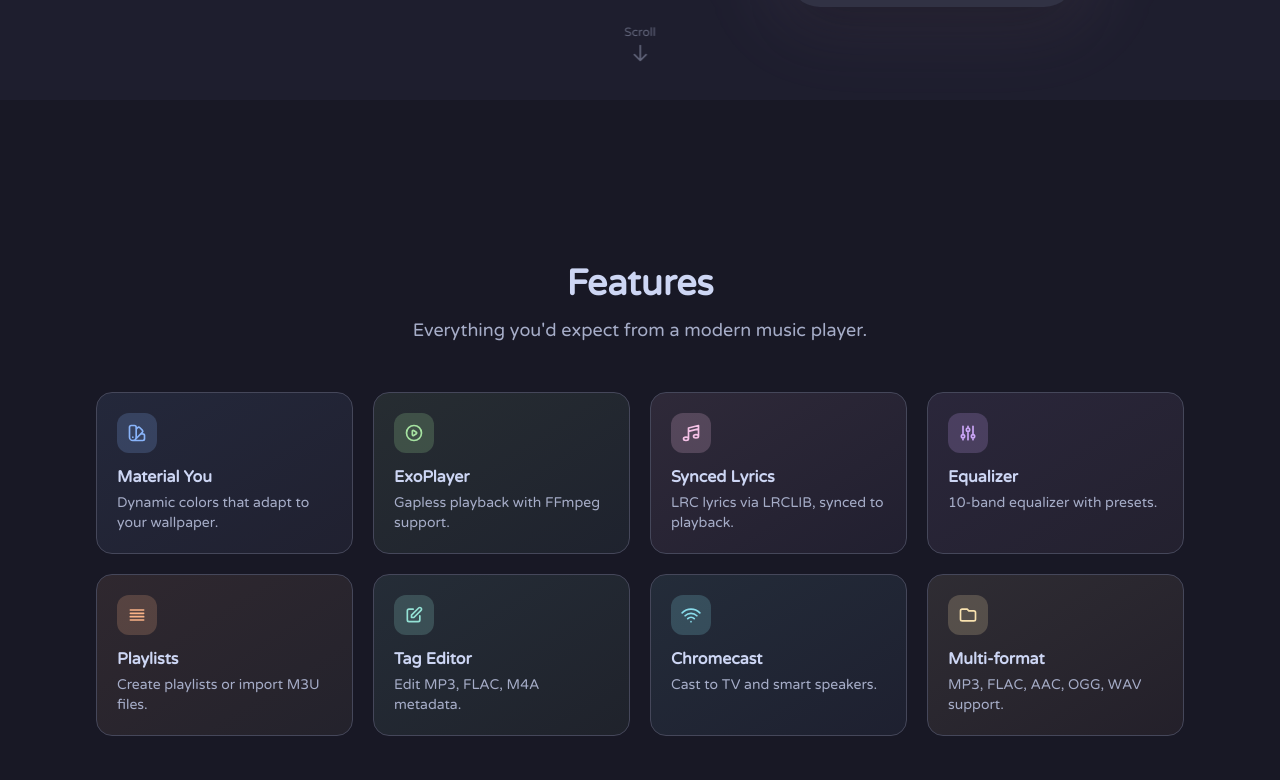
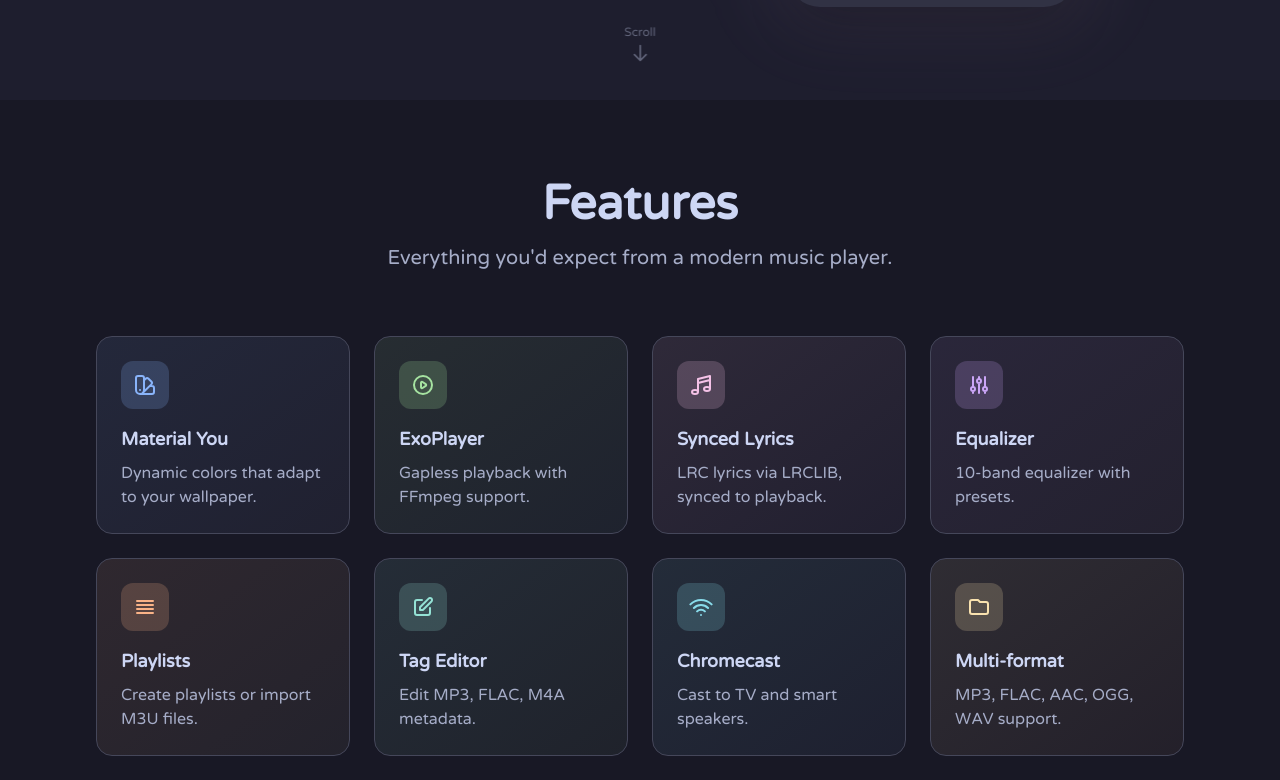
Before and after one commit to lostf1sh/PixelPlayerWeb, a Vue app: page / in a window 1280 px wide. Shown: the part 700-1480 px from the top of the page. Built offline with nearby package versions, Linux system fonts and the light colour scheme; no server answers.

Commit message:
style: Adjust component spacing, typography, and element sizes for a refreshed UI.

```diff
--- a/src/components/Community.vue
+++ b/src/components/Community.vue
@@ -1,5 +1,5 @@
 <template>
-  <div class="min-h-screen flex items-center py-20 bg-base" id="community">
+  <div class="py-20 bg-base" id="community">
     <div class="max-w-4xl mx-auto px-4 sm:px-6 lg:px-8">
       <div class="text-center mb-10">
         <h2 class="text-base text-primary font-semibold tracking-wide uppercase">Community</h2>
--- a/src/components/Features.vue
+++ b/src/components/Features.vue
@@ -52,107 +52,107 @@
 </script>
 
 <template>
-  <div class="min-h-screen flex items-center py-20 bg-mantle" id="features">
-    <div class="max-w-6xl mx-auto px-4 sm:px-6 lg:px-8">
+  <div class="py-20 bg-mantle" id="features">
+    <div class="max-w-6xl mx-auto px-4 sm:px-6 lg:px-8 w-full">
       <!-- Section Header -->
-      <div class="text-center mb-12">
-        <h2 class="text-3xl md:text-4xl font-bold text-text mb-3">
+      <div class="text-center mb-16">
+        <h2 class="text-4xl md:text-5xl font-bold text-text mb-4">
           Features
         </h2>
-        <p class="text-lg text-subtext0">
+        <p class="text-xl text-subtext0">
           Everything you'd expect from a modern music player.
         </p>
       </div>
 
       <!-- Feature Cards Grid with Gradients -->
-      <div class="grid grid-cols-2 md:grid-cols-4 gap-4 md:gap-5">
+      <div class="grid grid-cols-2 md:grid-cols-4 gap-5 md:gap-6">
         <!-- Material You -->
-        <div class="p-5 rounded-2xl bg-gradient-to-br from-blue/10 to-lavender/5 border border-surface1">
-          <div class="w-10 h-10 rounded-xl bg-blue/20 flex items-center justify-center mb-3">
-            <svg class="w-5 h-5 text-blue" fill="none" stroke="currentColor" viewBox="0 0 24 24">
+        <div class="p-6 rounded-2xl bg-gradient-to-br from-blue/10 to-lavender/5 border border-surface1">
+          <div class="w-12 h-12 rounded-xl bg-blue/20 flex items-center justify-center mb-4">
+            <svg class="w-6 h-6 text-blue" fill="none" stroke="currentColor" viewBox="0 0 24 24">
               <path stroke-linecap="round" stroke-linejoin="round" stroke-width="2" d="M7 21a4 4 0 01-4-4V5a2 2 0 012-2h4a2 2 0 012 2v12a4 4 0 01-4 4zm0 0h12a2 2 0 002-2v-4a2 2 0 00-2-2h-2.343M11 7.343l1.657-1.657a2 2 0 012.828 0l2.829 2.829a2 2 0 010 2.828l-8.486 8.485M7 17h.01"></path>
             </svg>
           </div>
-          <h3 class="font-semibold text-text mb-1">Material You</h3>
-          <p class="text-sm text-subtext0">Dynamic colors that adapt to your wallpaper.</p>
+          <h3 class="font-bold text-text text-lg mb-2">Material You</h3>
+          <p class="text-subtext0">Dynamic colors that adapt to your wallpaper.</p>
         </div>
 
         <!-- ExoPlayer -->
-        <div class="p-5 rounded-2xl bg-gradient-to-br from-green/10 to-teal/5 border border-surface1">
-          <div class="w-10 h-10 rounded-xl bg-green/20 flex items-center justify-center mb-3">
-            <svg class="w-5 h-5 text-green" fill="none" stroke="currentColor" viewBox="0 0 24 24">
+        <div class="p-6 rounded-2xl bg-gradient-to-br from-green/10 to-teal/5 border border-surface1">
+          <div class="w-12 h-12 rounded-xl bg-green/20 flex items-center justify-center mb-4">
+            <svg class="w-6 h-6 text-green" fill="none" stroke="currentColor" viewBox="0 0 24 24">
               <path stroke-linecap="round" stroke-linejoin="round" stroke-width="2" d="M14.752 11.168l-3.197-2.132A1 1 0 0010 9.87v4.263a1 1 0 001.555.832l3.197-2.132a1 1 0 000-1.664z"></path>
               <path stroke-linecap="round" stroke-linejoin="round" stroke-width="2" d="M21 12a9 9 0 11-18 0 9 9 0 0118 0z"></path>
             </svg>
           </div>
-          <h3 class="font-semibold text-text mb-1">ExoPlayer</h3>
-          <p class="text-sm text-subtext0">Gapless playback with FFmpeg support.</p>
+          <h3 class="font-bold text-text text-lg mb-2">ExoPlayer</h3>
+          <p class="text-subtext0">Gapless playback with FFmpeg support.</p>
         </div>
 
         <!-- Synced Lyrics -->
-        <div class="p-5 rounded-2xl bg-gradient-to-br from-pink/10 to-mauve/5 border border-surface1">
-          <div class="w-10 h-10 rounded-xl bg-pink/20 flex items-center justify-center mb-3">
-            <svg class="w-5 h-5 text-pink" fill="none" stroke="currentColor" viewBox="0 0 24 24">
+        <div class="p-6 rounded-2xl bg-gradient-to-br from-pink/10 to-mauve/5 border border-surface1">
+          <div class="w-12 h-12 rounded-xl bg-pink/20 flex items-center justify-center mb-4">
+            <svg class="w-6 h-6 text-pink" fill="none" stroke="currentColor" viewBox="0 0 24 24">
               <path stroke-linecap="round" stroke-linejoin="round" stroke-width="2" d="M9 19V6l12-3v13M9 19c0 1.105-1.343 2-3 2s-3-.895-3-2 1.343-2 3-2 3 .895 3 2zm12-3c0 1.105-1.343 2-3 2s-3-.895-3-2 1.343-2 3-2 3 .895 3 2zM9 10l12-3"></path>
             </svg>
           </div>
-          <h3 class="font-semibold text-text mb-1">Synced Lyrics</h3>
-          <p class="text-sm text-subtext0">LRC lyrics via LRCLIB, synced to playback.</p>
+          <h3 class="font-bold text-text text-lg mb-2">Synced Lyrics</h3>
+          <p class="text-subtext0">LRC lyrics via LRCLIB, synced to playback.</p>
         </div>
 
         <!-- Equalizer -->
-        <div class="p-5 rounded-2xl bg-gradient-to-br from-mauve/10 to-pink/5 border border-surface1">
-          <div class="w-10 h-10 rounded-xl bg-mauve/20 flex items-center justify-center mb-3">
-            <svg class="w-5 h-5 text-mauve" fill="none" stroke="currentColor" viewBox="0 0 24 24">
+        <div class="p-6 rounded-2xl bg-gradient-to-br from-mauve/10 to-pink/5 border border-surface1">
+          <div class="w-12 h-12 rounded-xl bg-mauve/20 flex items-center justify-center mb-4">
+            <svg class="w-6 h-6 text-mauve" fill="none" stroke="currentColor" viewBox="0 0 24 24">
               <path stroke-linecap="round" stroke-linejoin="round" stroke-width="2" d="M12 6V4m0 2a2 2 0 100 4m0-4a2 2 0 110 4m-6 8a2 2 0 100-4m0 4a2 2 0 110-4m0 4v2m0-6V4m6 6v10m6-2a2 2 0 100-4m0 4a2 2 0 110-4m0 4v2m0-6V4"></path>
             </svg>
           </div>
-          <h3 class="font-semibold text-text mb-1">Equalizer</h3>
-          <p class="text-sm text-subtext0">10-band equalizer with presets.</p>
+          <h3 class="font-bold text-text text-lg mb-2">Equalizer</h3>
+          <p class="text-subtext0">10-band equalizer with presets.</p>
         </div>
 
         <!-- Playlists -->
-        <div class="p-5 rounded-2xl bg-gradient-to-br from-peach/10 to-yellow/5 border border-surface1">
-          <div class="w-10 h-10 rounded-xl bg-peach/20 flex items-center justify-center mb-3">
-            <svg class="w-5 h-5 text-peach" fill="none" stroke="currentColor" viewBox="0 0 24 24">
+        <div class="p-6 rounded-2xl bg-gradient-to-br from-peach/10 to-yellow/5 border border-surface1">
+          <div class="w-12 h-12 rounded-xl bg-peach/20 flex items-center justify-center mb-4">
+            <svg class="w-6 h-6 text-peach" fill="none" stroke="currentColor" viewBox="0 0 24 24">
               <path stroke-linecap="round" stroke-linejoin="round" stroke-width="2" d="M4 6h16M4 10h16M4 14h16M4 18h16"></path>
             </svg>
           </div>
-          <h3 class="font-semibold text-text mb-1">Playlists</h3>
-          <p class="text-sm text-subtext0">Create playlists or import M3U files.</p>
+          <h3 class="font-bold text-text text-lg mb-2">Playlists</h3>
+          <p class="text-subtext0">Create playlists or import M3U files.</p>
         </div>
 
         <!-- Tag Editor -->
-        <div class="p-5 rounded-2xl bg-gradient-to-br from-teal/10 to-green/5 border border-surface1">
-          <div class="w-10 h-10 rounded-xl bg-teal/20 flex items-center justify-center mb-3">
-            <svg class="w-5 h-5 text-teal" fill="none" stroke="currentColor" viewBox="0 0 24 24">
+        <div class="p-6 rounded-2xl bg-gradient-to-br from-teal/10 to-green/5 border border-surface1">
+          <div class="w-12 h-12 rounded-xl bg-teal/20 flex items-center justify-center mb-4">
+            <svg class="w-6 h-6 text-teal" fill="none" stroke="currentColor" viewBox="0 0 24 24">
               <path stroke-linecap="round" stroke-linejoin="round" stroke-width="2" d="M11 5H6a2 2 0 00-2 2v11a2 2 0 002 2h11a2 2 0 002-2v-5m-1.414-9.414a2 2 0 112.828 2.828L11.828 15H9v-2.828l8.586-8.586z"></path>
             </svg>
           </div>
-          <h3 class="font-semibold text-text mb-1">Tag Editor</h3>
-          <p class="text-sm text-subtext0">Edit MP3, FLAC, M4A metadata.</p>
+          <h3 class="font-bold text-text text-lg mb-2">Tag Editor</h3>
+          <p class="text-subtext0">Edit MP3, FLAC, M4A metadata.</p>
         </div>
 
         <!-- Chromecast -->
-        <div class="p-5 rounded-2xl bg-gradient-to-br from-sky/10 to-blue/5 border border-surface1">
-          <div class="w-10 h-10 rounded-xl bg-sky/20 flex items-center justify-center mb-3">
-            <svg class="w-5 h-5 text-sky" fill="none" stroke="currentColor" viewBox="0 0 24 24">
+        <div class="p-6 rounded-2xl bg-gradient-to-br from-sky/10 to-blue/5 border border-surface1">
+          <div class="w-12 h-12 rounded-xl bg-sky/20 flex items-center justify-center mb-4">
+            <svg class="w-6 h-6 text-sky" fill="none" stroke="currentColor" viewBox="0 0 24 24">
               <path stroke-linecap="round" stroke-linejoin="round" stroke-width="2" d="M8.111 16.404a5.5 5.5 0 017.778 0M12 20h.01m-7.08-7.071c3.904-3.905 10.236-3.905 14.141 0M1.394 9.393c5.857-5.857 15.355-5.857 21.213 0"></path>
             </svg>
           </div>
-          <h3 class="font-semibold text-text mb-1">Chromecast</h3>
-          <p class="text-sm text-subtext0">Cast to TV and smart speakers.</p>
+          <h3 class="font-bold text-text text-lg mb-2">Chromecast</h3>
+          <p class="text-subtext0">Cast to TV and smart speakers.</p>
         </div>
 
         <!-- Multi-format -->
-        <div class="p-5 rounded-2xl bg-gradient-to-br from-yellow/10 to-peach/5 border border-surface1">
-          <div class="w-10 h-10 rounded-xl bg-yellow/20 flex items-center justify-center mb-3">
-            <svg class="w-5 h-5 text-yellow" fill="none" stroke="currentColor" viewBox="0 0 24 24">
+        <div class="p-6 rounded-2xl bg-gradient-to-br from-yellow/10 to-peach/5 border border-surface1">
+          <div class="w-12 h-12 rounded-xl bg-yellow/20 flex items-center justify-center mb-4">
+            <svg class="w-6 h-6 text-yellow" fill="none" stroke="currentColor" viewBox="0 0 24 24">
               <path stroke-linecap="round" stroke-linejoin="round" stroke-width="2" d="M3 7v10a2 2 0 002 2h14a2 2 0 002-2V9a2 2 0 00-2-2h-6l-2-2H5a2 2 0 00-2 2z"></path>
             </svg>
           </div>
-          <h3 class="font-semibold text-text mb-1">Multi-format</h3>
-          <p class="text-sm text-subtext0">MP3, FLAC, AAC, OGG, WAV support.</p>
+          <h3 class="font-bold text-text text-lg mb-2">Multi-format</h3>
+          <p class="text-subtext0">MP3, FLAC, AAC, OGG, WAV support.</p>
         </div>
       </div>
     </div>
--- a/src/components/NavBar.vue
+++ b/src/components/NavBar.vue
@@ -26,10 +26,10 @@
     <div class="max-w-7xl mx-auto px-4 sm:px-6 lg:px-8">
       <div class="flex items-center justify-between h-16">
         <!-- Logo -->
-        <div class="flex-shrink-0 flex items-center gap-3">
+        <button @click="scrollTo('hero')" class="flex-shrink-0 flex items-center gap-3 cursor-pointer">
           <img class="h-10 w-10" src="@/assets/logo.png" alt="PixelPlayer Logo" />
           <span class="font-bold text-xl text-text tracking-wide">PixelPlayer</span>
-        </div>
+        </button>
 
         <!-- Desktop Menu -->
         <div class="hidden md:block">
```
Also changed, not shown: src/components/FAQ.vue (+11 -11 lines), src/components/Footer.vue (+18 -3 lines), src/components/Hero.vue (+20 -3 lines), src/components/Screenshots.vue (+7 -7 lines).
